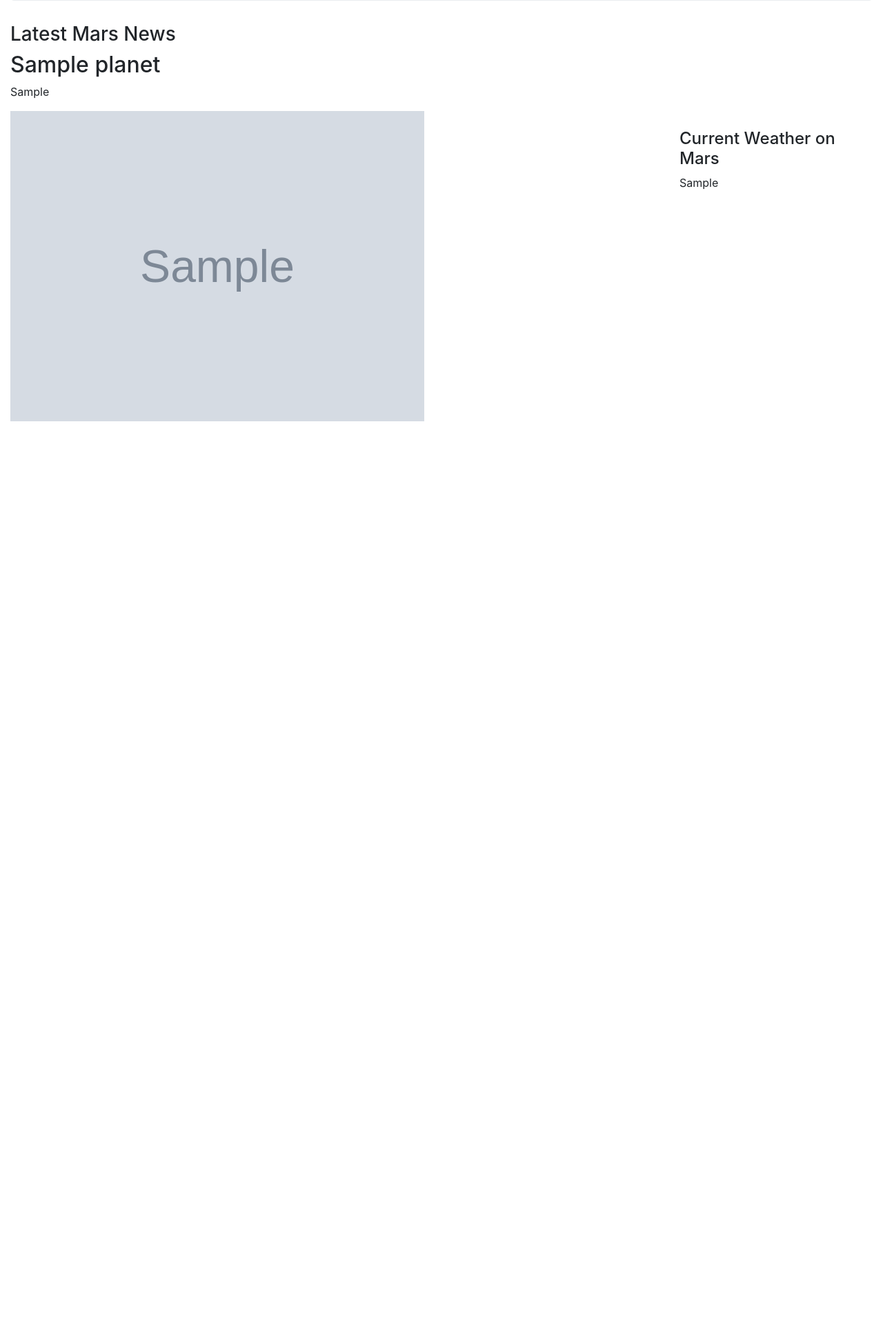
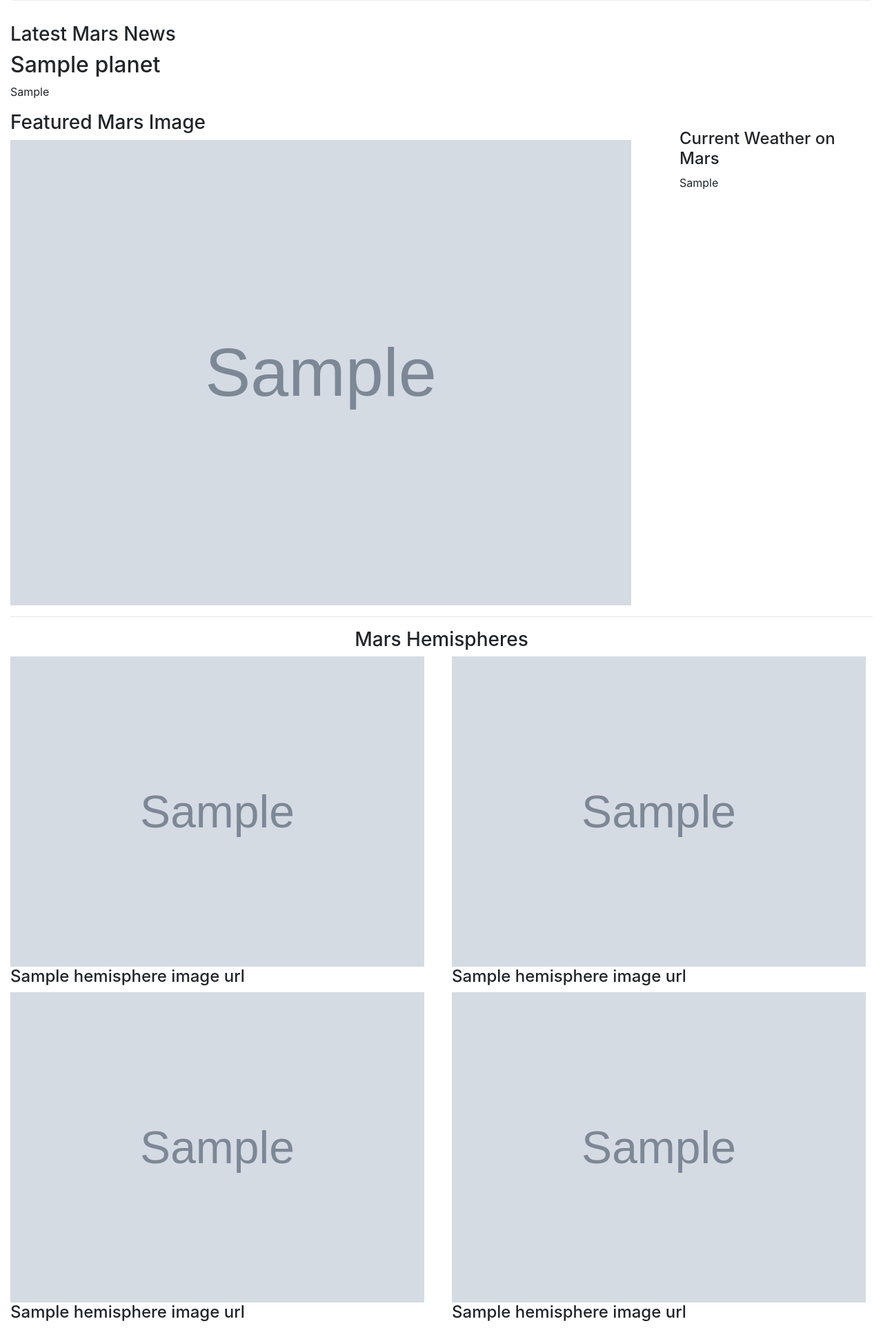
Before and after one commit to ejbaq49/web-scraping-challenge, a Flask app: page / in a window 1280 px wide. Shown: the part 247-2173 px from the top of the page at 69% size. Before the commit the page ends 858 px from the top, so only its background shows below. Run offline with Flask 2, Linux system fonts and the light colour scheme; grey boxes marked "Sample" are stand-in pictures; a database or web service that is not in the repository returns one stand-in record (values such as "Sample title"); some libraries are stand-ins or nearby versions.

Commit message:
updates to html

```diff
--- a/Missions_to_Mars/templates/index.html
+++ b/Missions_to_Mars/templates/index.html
@@ -6,10 +6,12 @@
   <meta charset="utf-8">
   <meta name="viewport" content="width=device-width, initial-scale=1, shrink-to-fit=no">
 
+  <link rel="stylesheet" href="style.css">
+
   <!-- Bootstrap CSS -->
   <link rel="stylesheet" href="https://stackpath.bootstrapcdn.com/bootstrap/4.5.2/css/bootstrap.min.css"
     integrity="sha384-JcKb8q3iqJ61gNV9KGb8thSsNjpSL0n8PARn9HuZOnIxN0hoP+VmmDGMN5t9UJ0Z" crossorigin="anonymous">
-  <link rel="stylesheet" href="style.css">
+
 
   <title>Missions to Mars</title>
 </head>
@@ -30,13 +32,40 @@
     </div>
     <div class="row">
       <div class="col-md-9">
-        <img class="img-md" src="{{results.featured_image_url}}" alt="Featured Image"></a>
+        <h3>Featured Mars Image</h3>
+        <img width=900px src="{{results.featured_image_url}}" alt="Featured Image"></a>
       </div>
       <div class="col-md-3">
         <figure class="box box-1">
-          <p><h4>Current Weather on Mars</h4>{{results.weather_tweet}}</p>
+          <p>
+          <h4>Current Weather on Mars</h4>{{results.weather_tweet}}</p>
         </figure>
       </div>
+    </div>
+    <hr>
+    <div class="row">
+      <div class="col-md-12 text-center">
+        <h3>Mars Hemispheres</h3>
+      </div>
+    </div>
+    <div class="row">
+      <div class="col-md-6"><img width=600px src="{{results.hemisphere_image_urls[0].img_url}}"
+          alt="{{results.hemisphere_image_urls[0].title}}">
+        <h4>{{results.hemisphere_image_urls[0].title}}</h4>
+      </div>
+      <div class="col-md-6"><img width=600px src="{{results.hemisphere_image_urls[1].img_url}}"
+          alt="{{results.hemisphere_image_urls[1].title}}">
+        <h4>{{results.hemisphere_image_urls[1].title}}</h4>
+      </div>
+    </div>
+    <div class="row">
+      <div class="col-md-6"><img width=600px src="{{results.hemisphere_image_urls[2].img_url}}"
+          alt="{{results.hemisphere_image_urls[2].title}}">
+        <h4>{{results.hemisphere_image_urls[2].title}}</h4>
+      </div>
+      <div class="col-md-6"><img width=600px src="{{results.hemisphere_image_urls[3].img_url}}"
+          alt="{{results.hemisphere_image_urls[3].title}}">
+        <h4>{{results.hemisphere_image_urls[3].title}}</h4>
       </div>
     </div>
 
--- a/Missions_to_Mars/templates/style.css
+++ b/Missions_to_Mars/templates/style.css
@@ -1,9 +1,9 @@
+.img-md {
+    width: 900px
+}
+
 .box-1 {
     height: 150px;
     width: 300px;
     padding: 10px
 }
-
-img.img-md {
-    width: 600px
-}
```
Lines whose indentation alone changed are shown as unchanged.
